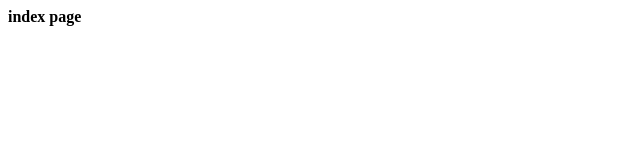
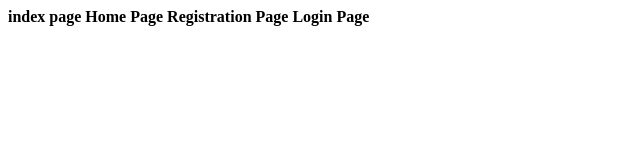
Before and after one commit to 2300090230/demoproject90230, a plain HTML site: page index.html in a window 1280 px wide. Shown: the whole page, without its empty margins (0-640 px from the left). Drawn offline with Linux system fonts and the light colour scheme.

Commit message:
modified index.html

```diff
--- a/index.html
+++ b/index.html
@@ -1 +1,4 @@
 <b>index page</b>
+<b>Home Page</b>
+<b>Registration Page</b>
+<b>Login Page</b>
```
